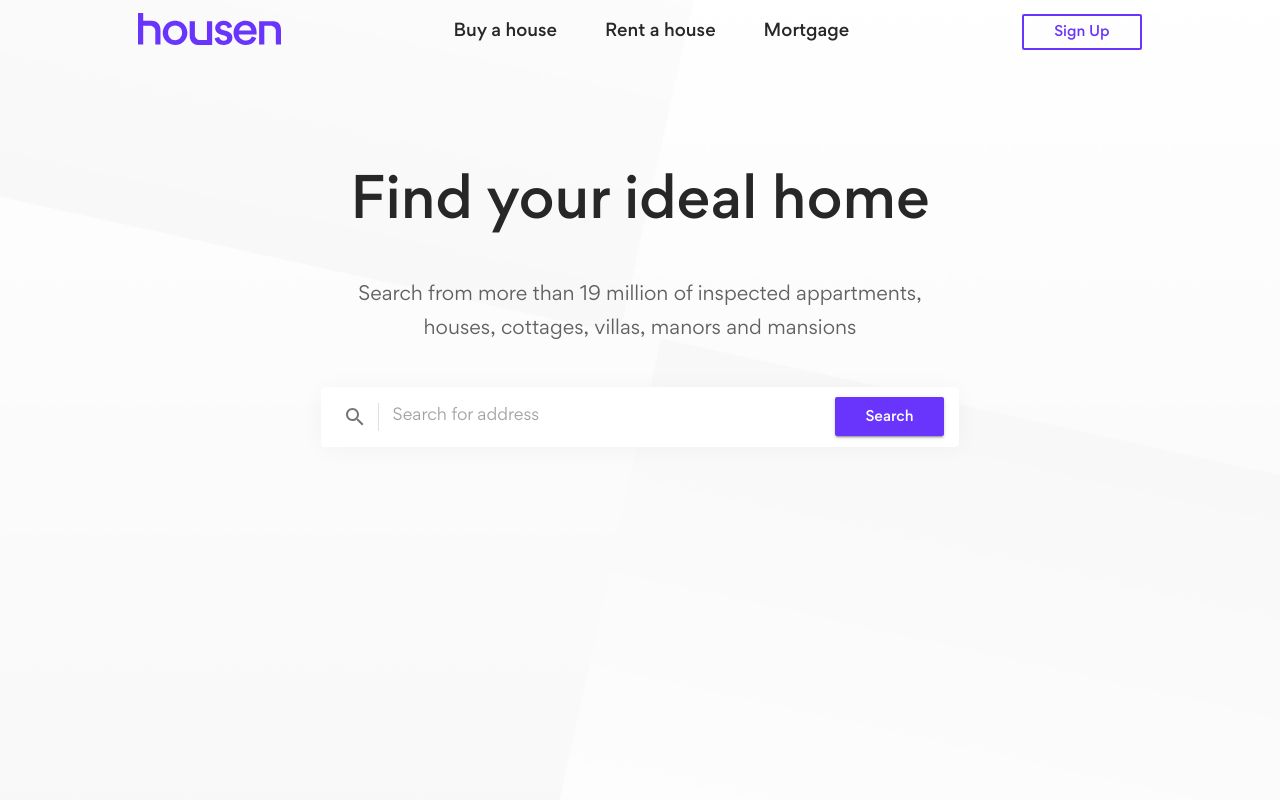
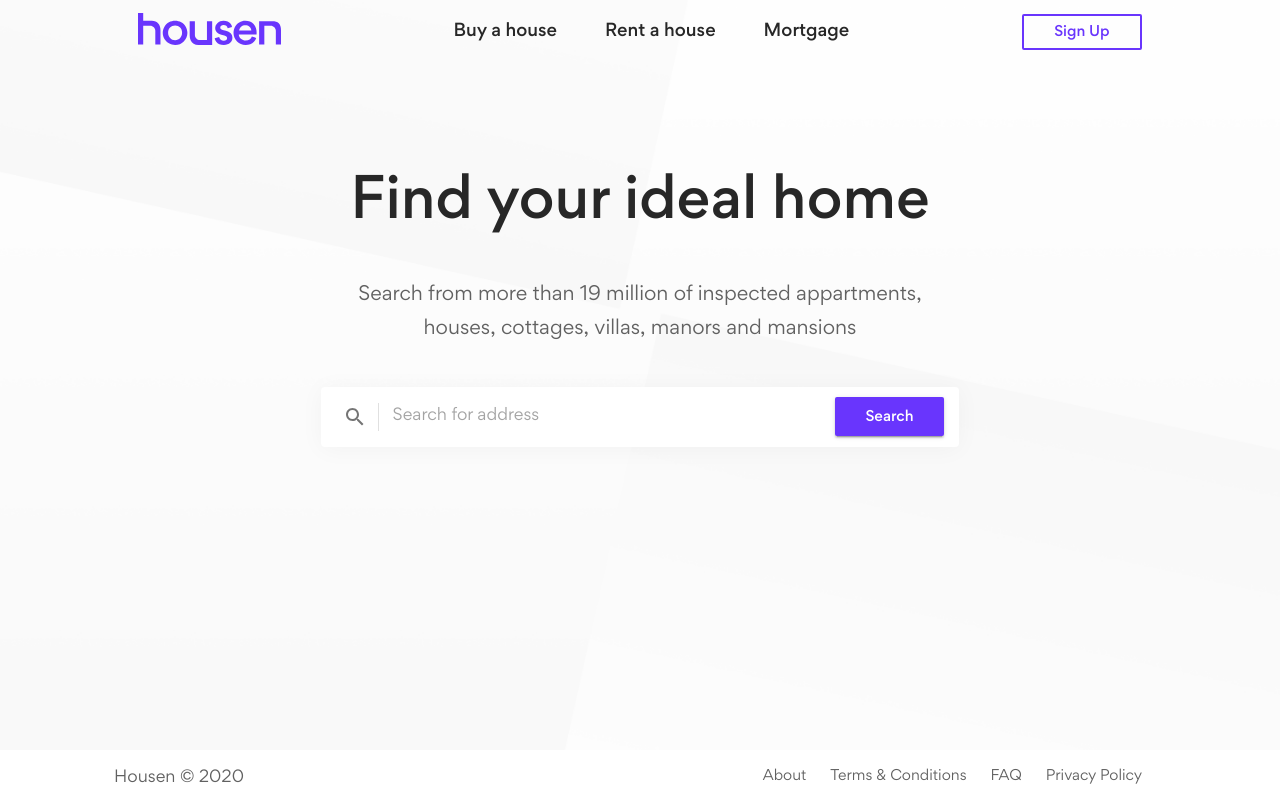
Before and after one commit to saimonazad/Real-Estate-Landing-Page-Demo, a Next.js app: page / in a window 1280 px wide. Built offline with nearby package versions, Linux system fonts and the light colour scheme.

Commit message:
Footer Added

```diff
--- a/src/components/Footer/index.js
+++ b/src/components/Footer/index.js
@@ -1,10 +1,58 @@
 import React from "react";
-import { Box } from "@material-ui/core";
+import { Box, Link, makeStyles, Typography } from "@material-ui/core";
+import { Container } from "@material-ui/core";
 
+const useStyles = makeStyles((theme) => ({
+  root: {
+    backgroundColor: theme.palette.common.white,
+    color: theme.palette.text.secondary,
+    fontSize: 14,
+    padding: theme.spacing(2, 0),
+  },
+  container__width: {
+    maxWidth: 1100,
+  },
+  footer_contents: {
+    display: "flex",
+    justifyContent: "space-between",
+    [theme.breakpoints.down("sm")]: {
+      display: "block",
+    },
+  },
+  footer_links: {
+    "& a": {
+      marginRight: theme.spacing(3),
+      color: theme.palette.text.secondary,
+      cursor: "pointer",
+      "&:hover": {
+        textDecoration: "none",
+      },
+    },
+    [theme.breakpoints.down("sm")]: {
+      marginTop: 10,
+      "& a": {
+        lineHeight: 1.8,
+      },
+    },
+  },
+}));
 const Footer = () => {
+  const classes = useStyles();
   return (
     <>
-      <Box></Box>
+      <Box className={classes.root}>
+        <Container className={classes.container__width}>
+          <Box className={classes.footer_contents}>
+            <Typography component="p">Housen © 2020</Typography>
+            <Box className={classes.footer_links}>
+              <Link>About</Link>
+              <Link>Terms & Conditions</Link>
+              <Link>FAQ</Link>
+              <Link>Privacy Policy</Link>
+            </Box>
+          </Box>
+        </Container>
+      </Box>
     </>
   );
 };
--- a/src/layout/app-layout.js
+++ b/src/layout/app-layout.js
@@ -1,5 +1,6 @@
 import React from "react";
 import Navbar from "../components/Navbar";
+import Footer from "../components/Footer";
 import { Container, makeStyles } from "@material-ui/core";
 const useStyles = makeStyles((theme) => ({
   container__width: {
@@ -9,21 +10,25 @@ const useStyles = makeStyles((theme) => ({
     backgroundImage: `url(${"/assets/home-bg.png"})`,
     backgroundSize: "cover",
     backgroundPosition: "center",
-    minHeight: '100vh',
+    minHeight: "calc(100vh - 50px)",
     height: "100%",
     width: "100%",
+    paddingBottom: 50
   },
 }));
 
 const Layout = ({ children }) => {
   const classes = useStyles();
   return (
+    <>
       <div className={classes.root}>
         <Container className={classes.container__width}>
           <Navbar />
           <div>{children}</div>
         </Container>
       </div>
+      <Footer />
+    </>
   );
 };
 
```
Lines whose indentation alone changed are shown as unchanged.
